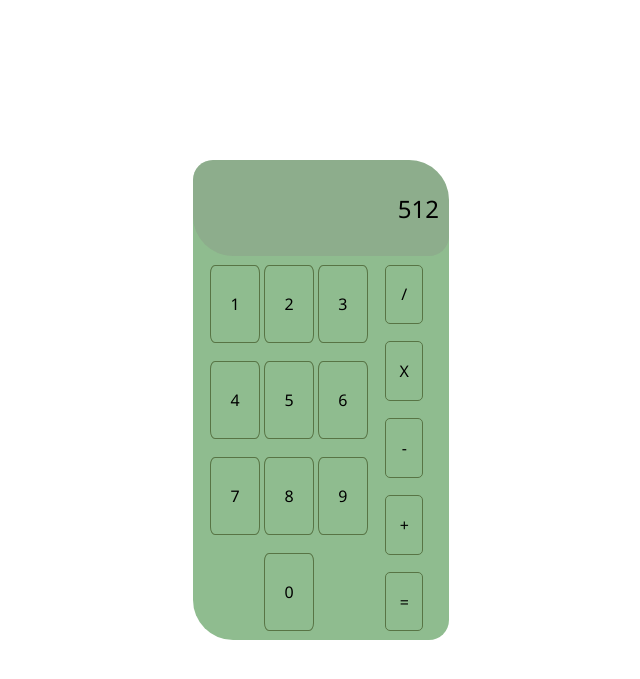
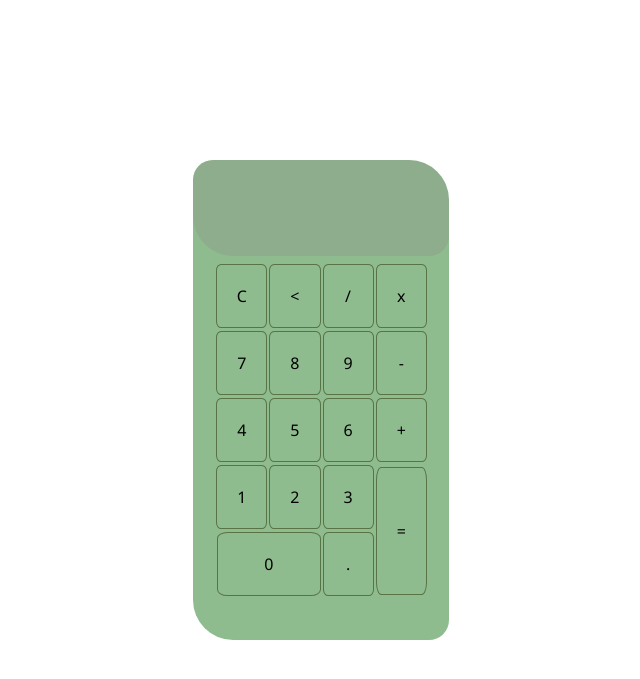
Before and after one commit to BarneydoAcre/ascend-calculator, a Django app: page / in a window 1280 px wide. Shown: the top 679 px of the page, without its empty margins (319-959 px from the left). Run offline with Django 4.2, Linux system fonts and the light colour scheme.

Commit message:
calculadora finalizada

```diff
--- a/contas_basicas/static/css/style.css
+++ b/contas_basicas/static/css/style.css
@@ -19,7 +19,7 @@
     background-color: darkseagreen;
     border-radius: 20px 40px 20px 40px;
     display: flex;
-    justify-content: center;
+    justify-content: flex-start;
     align-items: center;
     flex-direction: column;
 }
@@ -32,27 +32,23 @@
     background-color: rgba(135, 130, 130, 0.254);
     border-radius: 20px 40px 20px 40px;
 }
-.output-saida {
+#result {
     padding: 10px;
     font-size: 24px;
 }
-.buttons {
+.teclado {
+    margin-top: 2%;
+}
+.num {
+    border: 1px solid rgb(88, 116, 69);
+    border-radius: 10%;
+    width: 4vw;
+    height: 8vh;
+    margin: 1%;
     display: flex;
     justify-content: center;
     align-items: center;
-    width: 100%;
-    height:100%;
-    border-radius: 20px 40px 20px 40px;
-}
-.num {
-    display: flex;
-    justify-content: center;
-    align-items: center;
-    border: 1px solid rgb(88, 116, 69);
-    border-radius: 10%;
-    width: 25%;
-    height: 20%;
-    margin: 1%;
+    background: none;
 }
 .num:hover{
     background-color: rgba(135, 130, 130, 0.254);
@@ -66,7 +62,6 @@
     height:100%;
     border-radius: 20px 40px 20px 40px;
 }
-
 
 
 
--- a/contas_basicas/static/js/js.js
+++ b/contas_basicas/static/js/js.js
@@ -1,2 +1,18 @@
-let teste = 'teste'
-console.log(teste)
+function insert(num){
+    var numero = document.getElementById('result').innerHTML
+    document.getElementById('result').innerHTML = numero + num
+}
+
+function clean(){
+    document.getElementById('result').innerHTML = ''
+}
+
+function back(){
+    var numero = document.getElementById('result').innerHTML
+    document.getElementById('result').innerHTML = numero.substring(0, numero.length -1)
+}
+
+function calculate(){
+    let numero = document.getElementById('result').innerHTML
+    document.getElementById('result').innerHTML = eval(numero)
+}
--- a/contas_basicas/templates/contas_basicas/home.html
+++ b/contas_basicas/templates/contas_basicas/home.html
@@ -6,6 +6,7 @@
     <meta name="viewport" content="width=device-width, initial-scale=1.0">
 
     {% load static %}
+    <link href="https://fonts.googleapis.com/icon?family=Material+Icons" rel="stylesheet">
     <link href="{% static 'css/style.css' %}" rel='stylesheet'>
     <title>Calculadora</title>
 </head>
@@ -13,29 +14,38 @@
     <div class="container">
         <div class="background">
             <div class="layout-saida">
-                <p class="output-saida">512</p>
+                <p id='result'></p>
             </div>
-            <div class="buttons">
-                <div class="num-list">
-                    <div class="num num-1">1</div>
-                    <div class="num num-2">2</div>
-                    <div class="num num-3">3</div>
-                    <div class="num num-4">4</div>
-                    <div class="num num-5">5</div>
-                    <div class="num num-6">6</div>
-                    <div class="num num-7">7</div>
-                    <div class="num num-8">8</div>
-                    <div class="num num-9">9</div>
-                    <div class="num num-0">0</div>
-                </div>
-                <div class="operation-list">
-                    <div class="operation operation-div">/</div>
-                    <div class="operation operation-mul">X</div>
-                    <div class="operation operation-sub">-</div>
-                    <div class="operation operation-sum">+</div>
-                    <div class="operation operation-equal">=</div>
-                </div>
-            </div>
+            <table class='teclado'>
+                <tr>
+                    <td><button class="num" onclick="clean()">C</button></td>
+                    <td><button class="num" onclick="back()"><</button></td>
+                    <td><button class="num" onclick="insert('/')">/</button></td>
+                    <td><button class="num" onclick="insert('x')">x</button></td>
+                </tr>
+                <tr>
+                    <td><button class="num" onclick="insert('7')">7</button></td>
+                    <td><button class="num" onclick="insert('8')">8</button></td>
+                    <td><button class="num" onclick="insert('9')">9</button></td>
+                    <td><button class="num" onclick="insert('-')">-</button></td>
+                </tr>
+                <tr>
+                    <td><button class="num" onclick="insert('4')">4</button></td>
+                    <td><button class="num" onclick="insert('5')">5</button></td>
+                    <td><button class="num" onclick="insert('6')">6</button></td>
+                    <td><button class="num" onclick="insert('+')">+</button></td>
+                </tr>
+                <tr>
+                    <td><button class="num" onclick="insert('1')">1</button></td>
+                    <td><button class="num" onclick="insert('2')">2</button></td>
+                    <td><button class="num" onclick="insert('3')">3</button></td>
+                    <td rowspan='2'><button class='num' style='height: 16vh;' onclick="calculate()">=</button></td>
+                </tr>
+                <tr>
+                    <td colspan='2'><button class='num' style='width: 100%;'>0</button></td>
+                    <td><button class="num" onclick="insert('.')">.</button></td>
+                </tr>
+            </table>
         </div>
     </div>
     <script type='text/javascript' src="{% static 'js/js.js' %}"></script>
```
